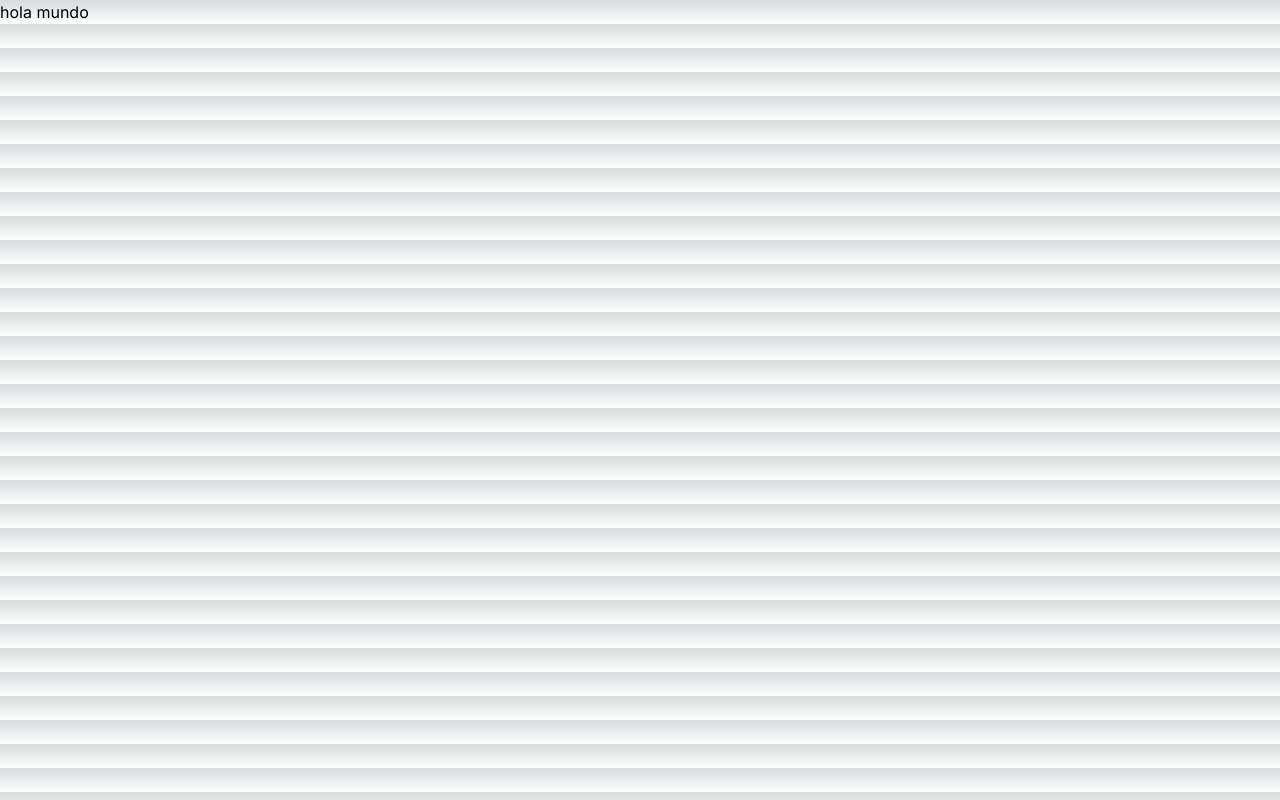
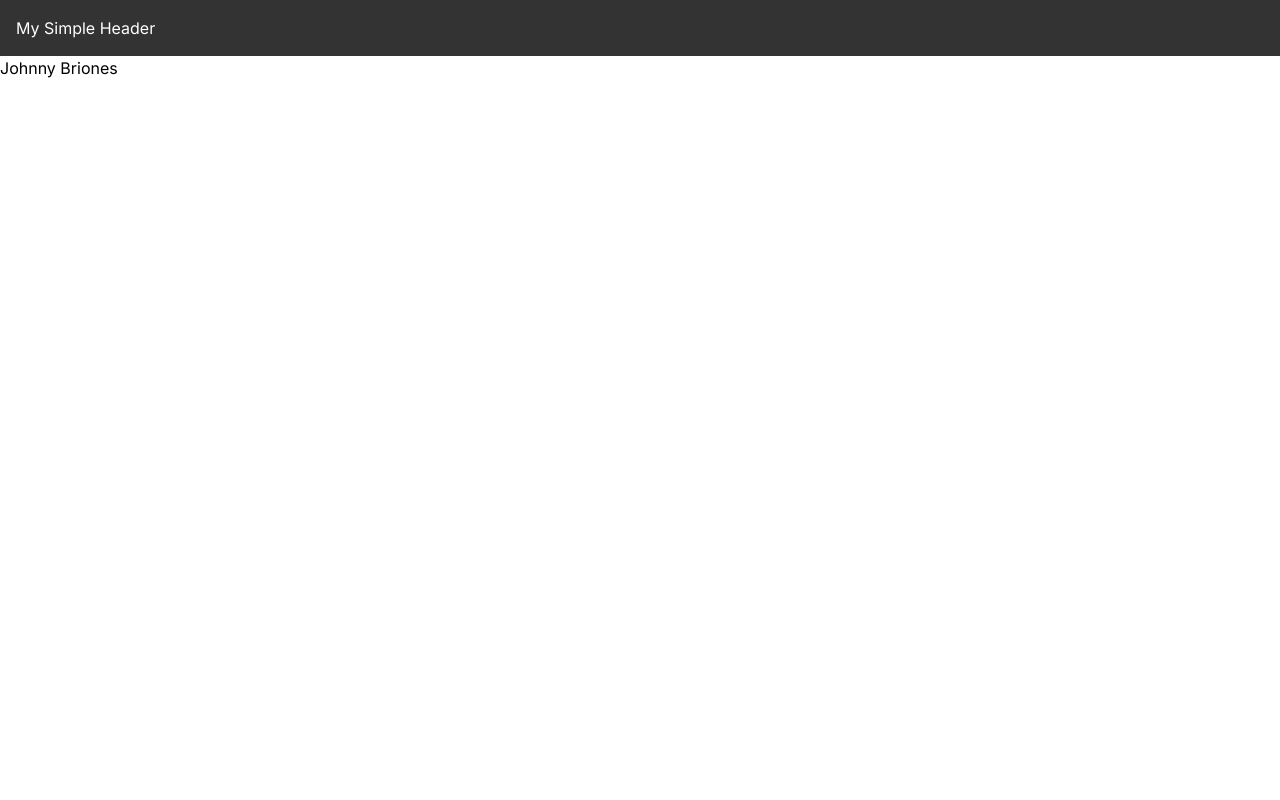
Before and after one commit to jeffersontgc/nextrain-fe, a Next.js app: page / in a window 1280 px wide. Built offline with nearby package versions, Linux system fonts and the light colour scheme.

Commit message:
simple header

```diff
--- a/src/app/globals.css
+++ b/src/app/globals.css
@@ -1,27 +1,3 @@
-@tailwind base;
-@tailwind components;
-@tailwind utilities;
-
-:root {
-  --foreground-rgb: 0, 0, 0;
-  --background-start-rgb: 214, 219, 220;
-  --background-end-rgb: 255, 255, 255;
-}
-
-@media (prefers-color-scheme: dark) {
-  :root {
-    --foreground-rgb: 255, 255, 255;
-    --background-start-rgb: 0, 0, 0;
-    --background-end-rgb: 0, 0, 0;
-  }
-}
-
-body {
-  color: rgb(var(--foreground-rgb));
-  background: linear-gradient(
-      to bottom,
-      transparent,
-      rgb(var(--background-end-rgb))
-    )
-    rgb(var(--background-start-rgb));
-}
+@import "tailwindcss/base";
+@import "tailwindcss/components";
+@import "tailwindcss/utilities";
--- a/src/app/page.tsx
+++ b/src/app/page.tsx
@@ -1,10 +1,20 @@
 import React from "react";
 import { NextPage } from "next";
+
+const Header: React.FC = () => {
+  return (
+    <header style={{ background: "#333", color: "#fff", padding: "1rem" }}>
+      <h1>My Simple Header</h1>
+    </header>
+  );
+};
 
 const App: NextPage = () => {
   return (
     <div>
-      <h1>hola mundo</h1>
+      <Header />
+      <h1>Johnny Briones</h1>
+      {/* Resto de tu contenido */}
     </div>
   );
 };
```
Also changed, not shown: 2 other files (tests, documents, lock files or other folders).
